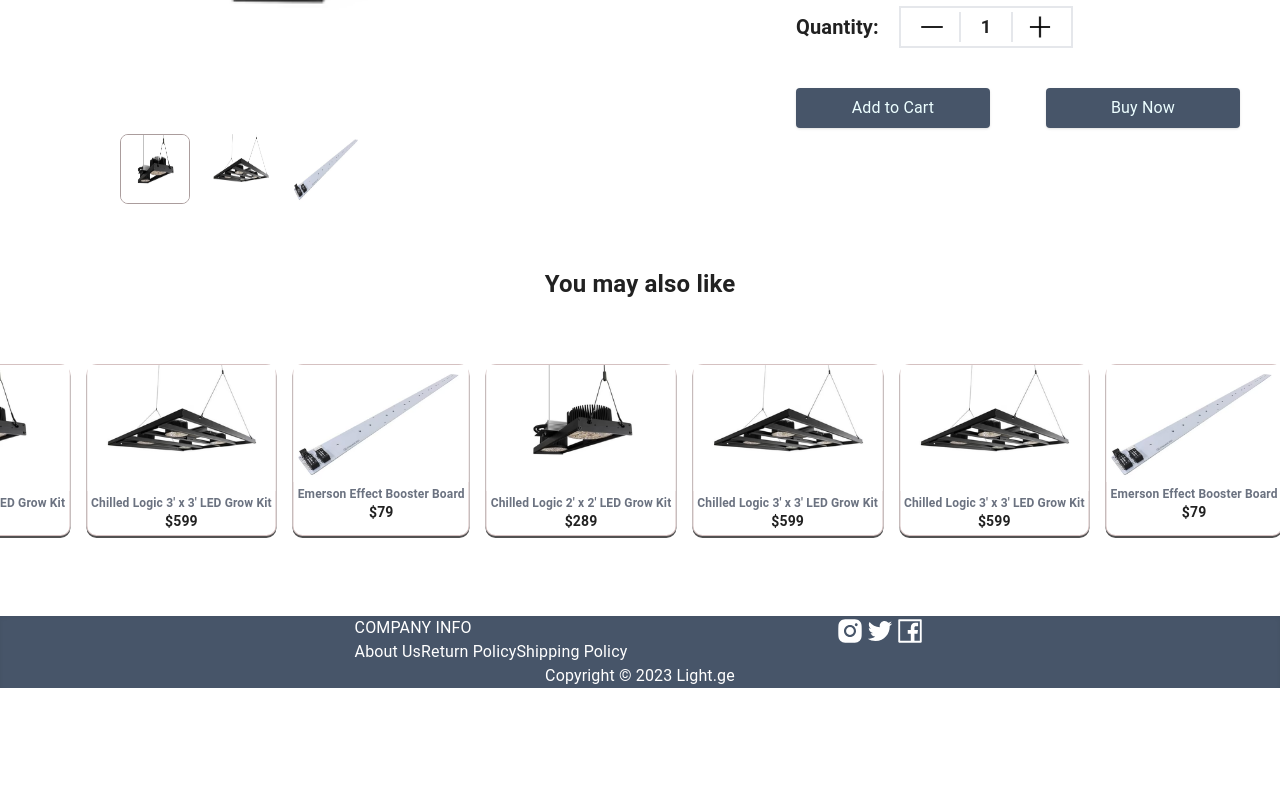
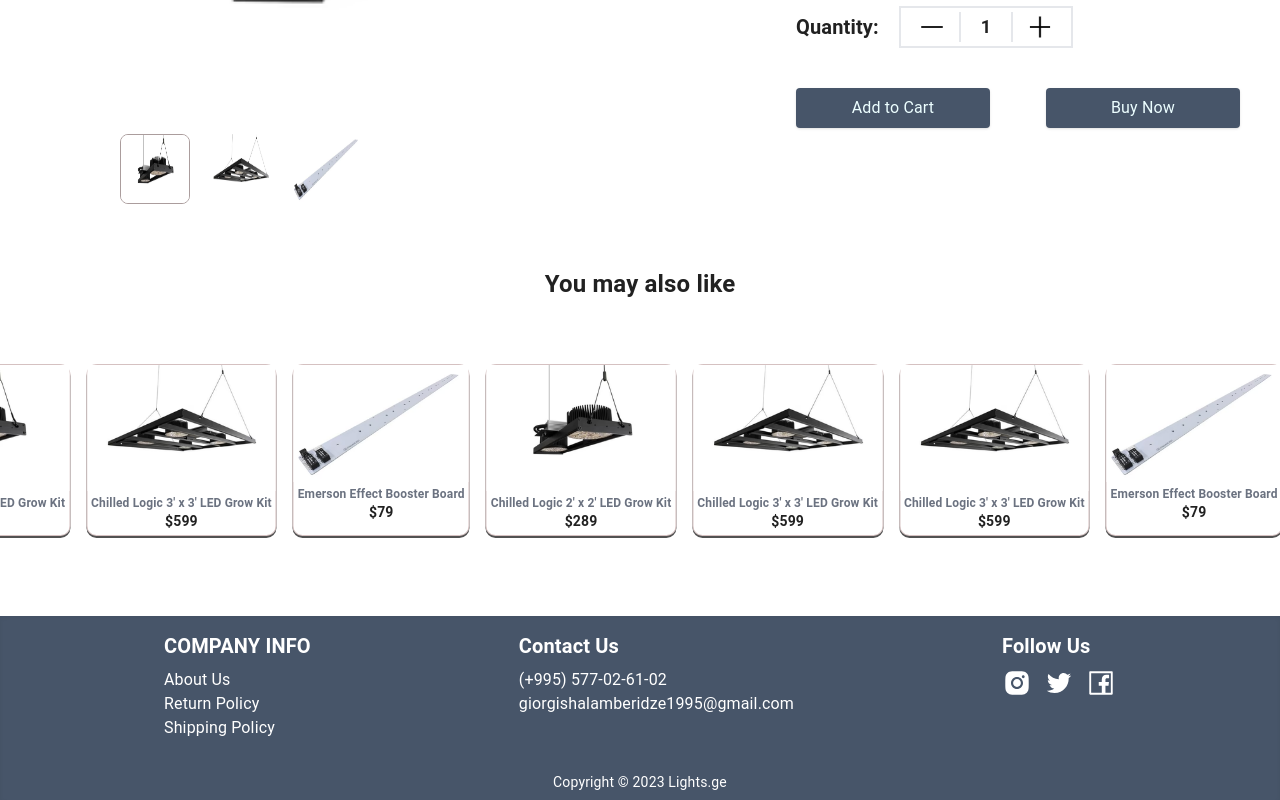
Before and after one commit to GeorgeShalamberidze/Ecommerce-Lights, a Next.js app: page /product/chilled-logic-2-x-2-led-grow-kit in a window 1280 px wide. Shown: the part 494-1294 px from the top of the page. Before the commit the page ends 1182 px from the top, so only its background shows below. Built offline with nearby package versions, Linux system fonts and the light colour scheme.

Commit message:
Footer done

```diff
--- a/src/components/Footer.tsx
+++ b/src/components/Footer.tsx
@@ -14,22 +14,63 @@ const Footer = () => {
     >
       <div className="flex gap-52">
         <div className="company">
-          <h1>COMPANY INFO</h1>
-          <div className="flex ">
-            <Link href="/company/about-us">About Us</Link>
-            <Link href="/company/return-policy">Return Policy</Link>
-            <Link href="/company/shipping-policy">Shipping Policy</Link>
+          <h1 className="font-bold text-xl mb-2 mt-4">COMPANY INFO</h1>
+          <div className="flex flex-col ">
+            <Link href="/company/about-us" className="remove-underline">
+              About Us
+            </Link>
+            <Link href="/company/return-policy" className="remove-underline">
+              Return Policy
+            </Link>
+            <Link href="/company/shipping-policy" className="remove-underline">
+              Shipping Policy
+            </Link>
           </div>
         </div>
-        <div>
-          <p className="flex cursor-pointer">
-            <AiFillInstagram size={30} />
-            <AiOutlineTwitter size={30} />
-            <AiOutlineFacebook size={30} />
+
+        <div className="contact">
+          <h1 className="font-bold text-xl mb-2 mt-4">Contact Us</h1>
+          <div className="flex flex-col ">
+            <Link href="tel:+995577026102" className="remove-underline">
+              (+995) 577-02-61-02
+            </Link>
+            <Link
+              href="mailto:giorgishalamberidze1995@gmail.com"
+              className="remove-underline"
+            >
+              giorgishalamberidze1995@gmail.com
+            </Link>
+          </div>
+        </div>
+
+        <div className="">
+          <h1 className="font-bold text-xl mb-2 mt-4">Follow Us</h1>
+          <p className="flex gap-3">
+            <Link
+              href="https://www.instagram.com"
+              target="_blank"
+              className="cursor-pointer"
+            >
+              <AiFillInstagram size={30} />
+            </Link>
+            <Link
+              href="https://www.twitter.com"
+              target="_blank"
+              className="cursor-pointer"
+            >
+              <AiOutlineTwitter size={30} />
+            </Link>
+            <Link
+              href="https://www.facebook.com"
+              target="_blank"
+              className="cursor-pointer"
+            >
+              <AiOutlineFacebook size={30} />
+            </Link>
           </p>
         </div>
       </div>
-      <p>Copyright &#169; 2023 Light.ge</p>
+      <p className="mt-8 mb-2 text-sm">Copyright &#169; 2023 Lights.ge</p>
     </footer>
   );
 };
--- a/src/styles/globals.css
+++ b/src/styles/globals.css
@@ -67,6 +67,35 @@ menu {
   height: 120px;
 }
 
+.slick-prev,
+.slick-next {
+  z-index: 1;
+  width: 25px;
+  height: 25px;
+  top: 50%;
+}
+
+.slick-prev:before,
+.slick-next:before {
+  color: black;
+  background-color: black;
+  opacity: 0.8;
+  border-radius: 50%;
+}
+
+.slick-prev:hover:before,
+.slick-next:hover:before {
+  opacity: 1;
+}
+
+.slick-prev {
+  left: 10px !important;
+}
+
+.slick-next {
+  right: 10px !important;
+}
+
 .header_container a img {
   max-width: 200px;
   width: 200px;
@@ -76,6 +105,10 @@ menu {
   display: flex;
   align-items: center;
   justify-content: space-between;
+}
+
+.slick-dots {
+  overflow: scroll !important;
 }
 
 .card {
@@ -216,3 +249,11 @@ menu {
     -moz-box-shadow: 0px -2px 2px 0px rgba(0, 0, 0, 0.75);
   }
 }
+
+@layer utilities {
+  .remove-underline:hover {
+    text-decoration: none;
+    text-decoration-line: none;
+    opacity: 0.6;
+  }
+}
```
